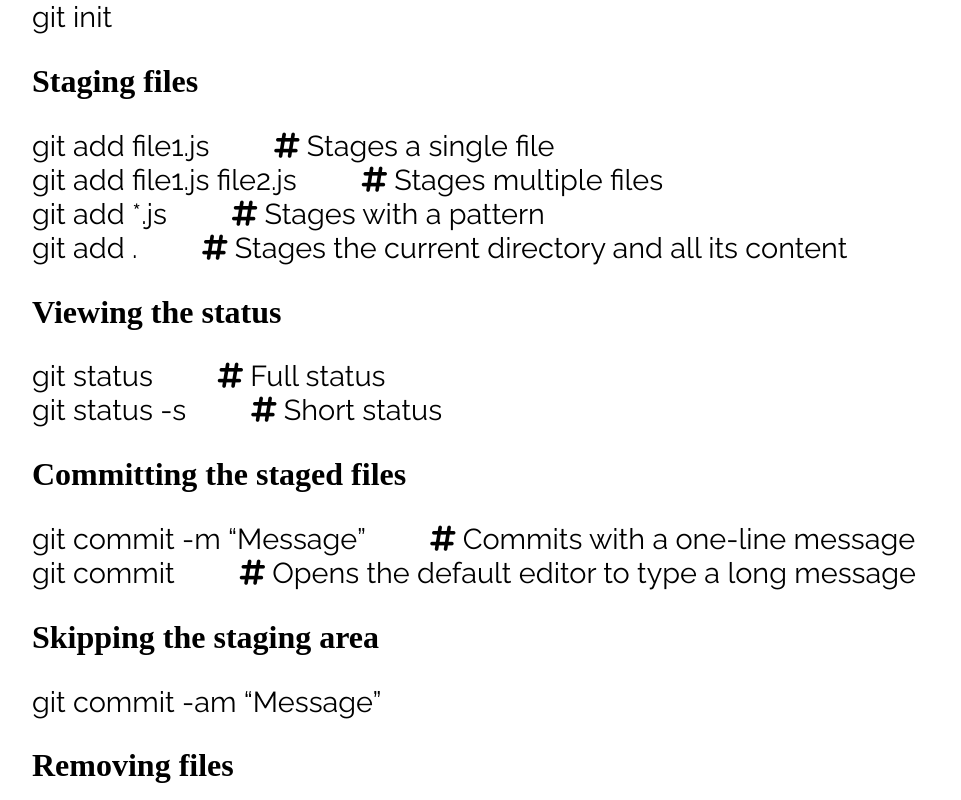
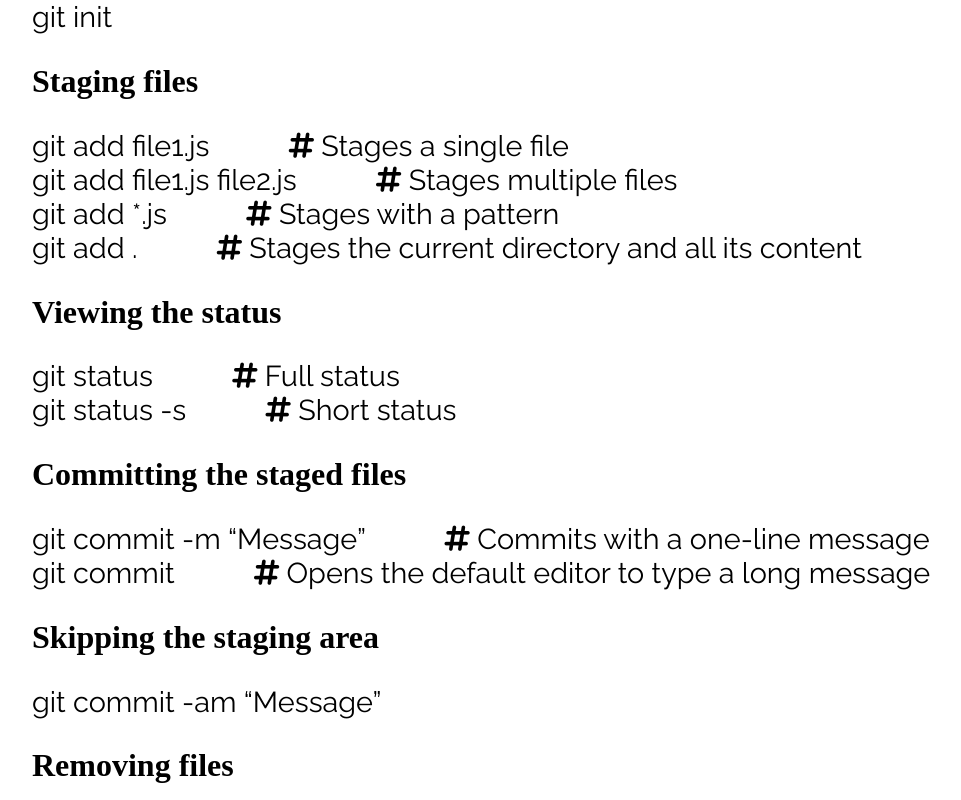
Before and after one commit to DariusMuscalu/Git-Cheat-Sheet, a plain HTML site: page index.html in a window 1280 px wide. Shown: the part 2760-3560 px from the top of the page, without its empty margins (32-993 px from the left). Drawn offline with nearby package versions, Linux system fonts and the light colour scheme.

Commit message:
Modified some stuff in css

```diff
--- a/style.css
+++ b/style.css
@@ -64,7 +64,7 @@ button {
 }
 
 .container i {
-    padding-left: 2em;
+    padding-left: 2.5em;
     word-wrap: break-word;
 }
 
```
